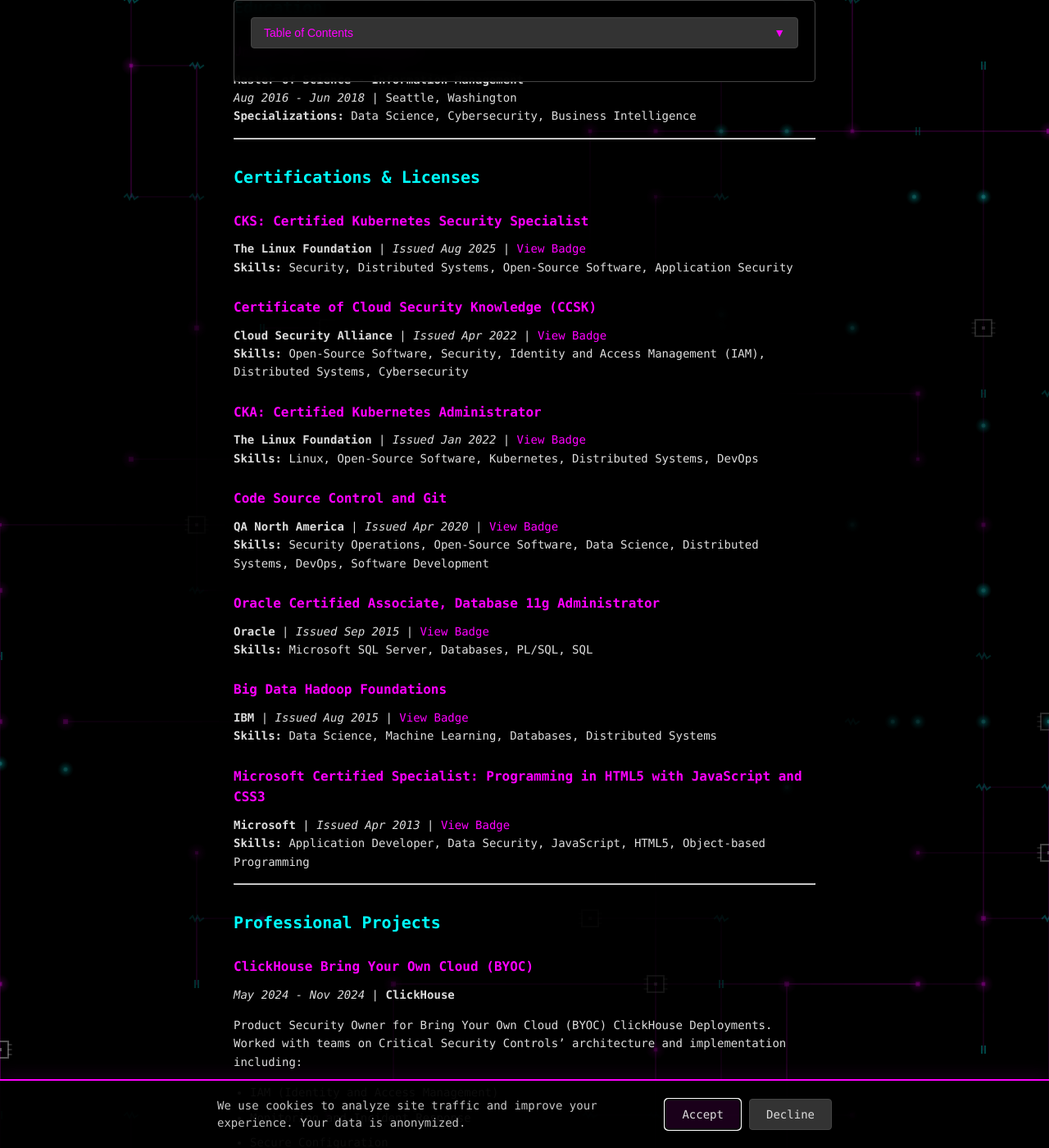
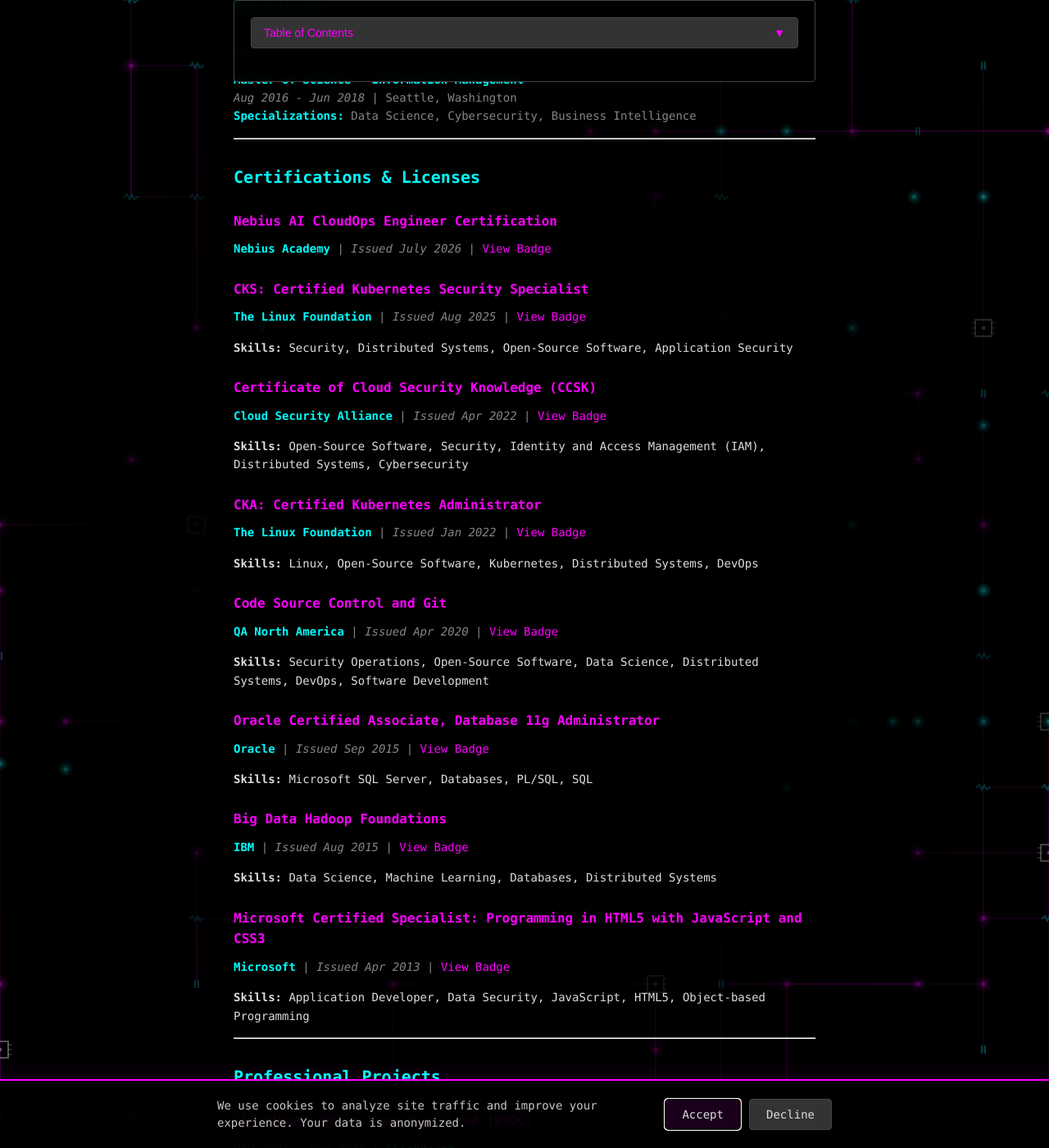
Before and after one commit to tpbansal/thinkingcow, a Jekyll site: the page built from docs/herd/profile_1.md, in a window 1280 px wide and 1400 px high, scrolled down 4702 px. Shown: the whole window at 82% size. Built offline with Jekyll 4.4.1, drawn with Linux system fonts in a browser that asks for light colours.

Commit message:
formatting 2updates

```diff
--- a/docs/herd/profile_1.md
+++ b/docs/herd/profile_1.md
@@ -51,6 +51,21 @@
     color: var(--link-hover-color);
     border-color: var(--link-color);
     background-color: rgba(255, 0, 255, 0.1);
+}
+
+/* Entry Metadata Styles (role/issuer + date + location lines) */
+.content h3 + p,
+.content h4 + p {
+    color: rgba(221, 221, 221, 0.6);
+}
+
+.content h3 + p strong,
+.content h4 + p strong {
+    color: var(--neon-blue);
+}
+
+.content h4 {
+    color: var(--neon-blue);
 }
 
 </style>
@@ -174,32 +189,43 @@
 
 ## Certifications & Licenses
 
+### Nebius AI CloudOps Engineer Certification
+**Nebius Academy** | *Issued July 2026* | [View Badge](https://www.credly.com/badges/44d91699-d14f-4519-a442-3daad7ca827c)
+
+
 ### CKS: Certified Kubernetes Security Specialist
-**The Linux Foundation** | *Issued Aug 2025* | [View Badge](https://www.credly.com/badges/85b67050-2349-4d95-9d61-ed3da3ca1c21)<br>
+**The Linux Foundation** | *Issued Aug 2025* | [View Badge](https://www.credly.com/badges/85b67050-2349-4d95-9d61-ed3da3ca1c21)
+
 **Skills:** Security, Distributed Systems, Open-Source Software, Application Security
 
 ### Certificate of Cloud Security Knowledge (CCSK)
-**Cloud Security Alliance** | *Issued Apr 2022* | [View Badge](https://www.credly.com/badges/2b1fe3ca-71b9-48af-89ba-ffef7a2f7453)<br>
+**Cloud Security Alliance** | *Issued Apr 2022* | [View Badge](https://www.credly.com/badges/2b1fe3ca-71b9-48af-89ba-ffef7a2f7453)
+
 **Skills:** Open-Source Software, Security, Identity and Access Management (IAM), Distributed Systems, Cybersecurity
 
 ### CKA: Certified Kubernetes Administrator
-**The Linux Foundation** | *Issued Jan 2022* | [View Badge](https://www.credly.com/badges/5d17795f-8274-41c4-8149-a47bb8907afe)<br>
+**The Linux Foundation** | *Issued Jan 2022* | [View Badge](https://www.credly.com/badges/5d17795f-8274-41c4-8149-a47bb8907afe)
+
 **Skills:** Linux, Open-Source Software, Kubernetes, Distributed Systems, DevOps
 
 ### Code Source Control and Git
-**QA North America** | *Issued Apr 2020* | [View Badge](https://www.credential.net/f41a1b77-a328-4b05-89fd-55e75b5ead1b#acc.vfMK69XQ)<br>
+**QA North America** | *Issued Apr 2020* | [View Badge](https://www.credential.net/f41a1b77-a328-4b05-89fd-55e75b5ead1b#acc.vfMK69XQ)
+
 **Skills:** Security Operations, Open-Source Software, Data Science, Distributed Systems, DevOps, Software Development
 
 ### Oracle Certified Associate, Database 11g Administrator
-**Oracle** | *Issued Sep 2015* | [View Badge](https://www.credly.com/badges/77658dfb-69c7-4334-8ac2-8c04d508bbe1)<br>
+**Oracle** | *Issued Sep 2015* | [View Badge](https://www.credly.com/badges/77658dfb-69c7-4334-8ac2-8c04d508bbe1)
+
 **Skills:** Microsoft SQL Server, Databases, PL/SQL, SQL
 
 ### Big Data Hadoop Foundations
-**IBM** | *Issued Aug 2015* | [View Badge](https://www.credly.com/badges/f569e5da-c683-4f67-b808-829b11e0cc92)<br>
+**IBM** | *Issued Aug 2015* | [View Badge](https://www.credly.com/badges/f569e5da-c683-4f67-b808-829b11e0cc92)
+
 **Skills:** Data Science, Machine Learning, Databases, Distributed Systems
 
 ### Microsoft Certified Specialist: Programming in HTML5 with JavaScript and CSS3
-**Microsoft** | *Issued Apr 2013* | [View Badge](https://www.credly.com/badges/d8498e65-c39d-41b3-ae67-f38a6e734bcd)<br>
+**Microsoft** | *Issued Apr 2013* | [View Badge](https://www.credly.com/badges/d8498e65-c39d-41b3-ae67-f38a6e734bcd)
+
 **Skills:** Application Developer, Data Security, JavaScript, HTML5, Object-based Programming
 
 ---
```
